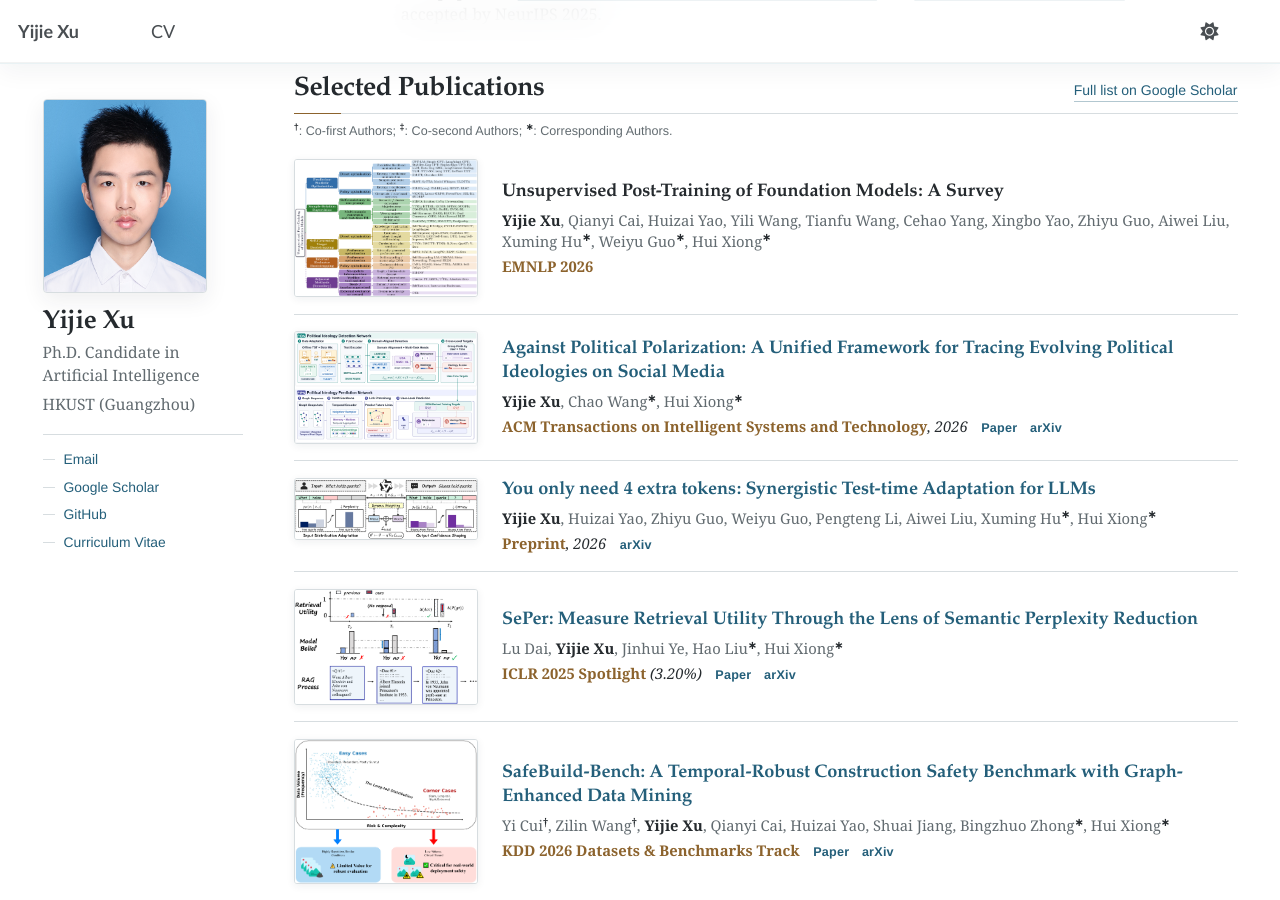
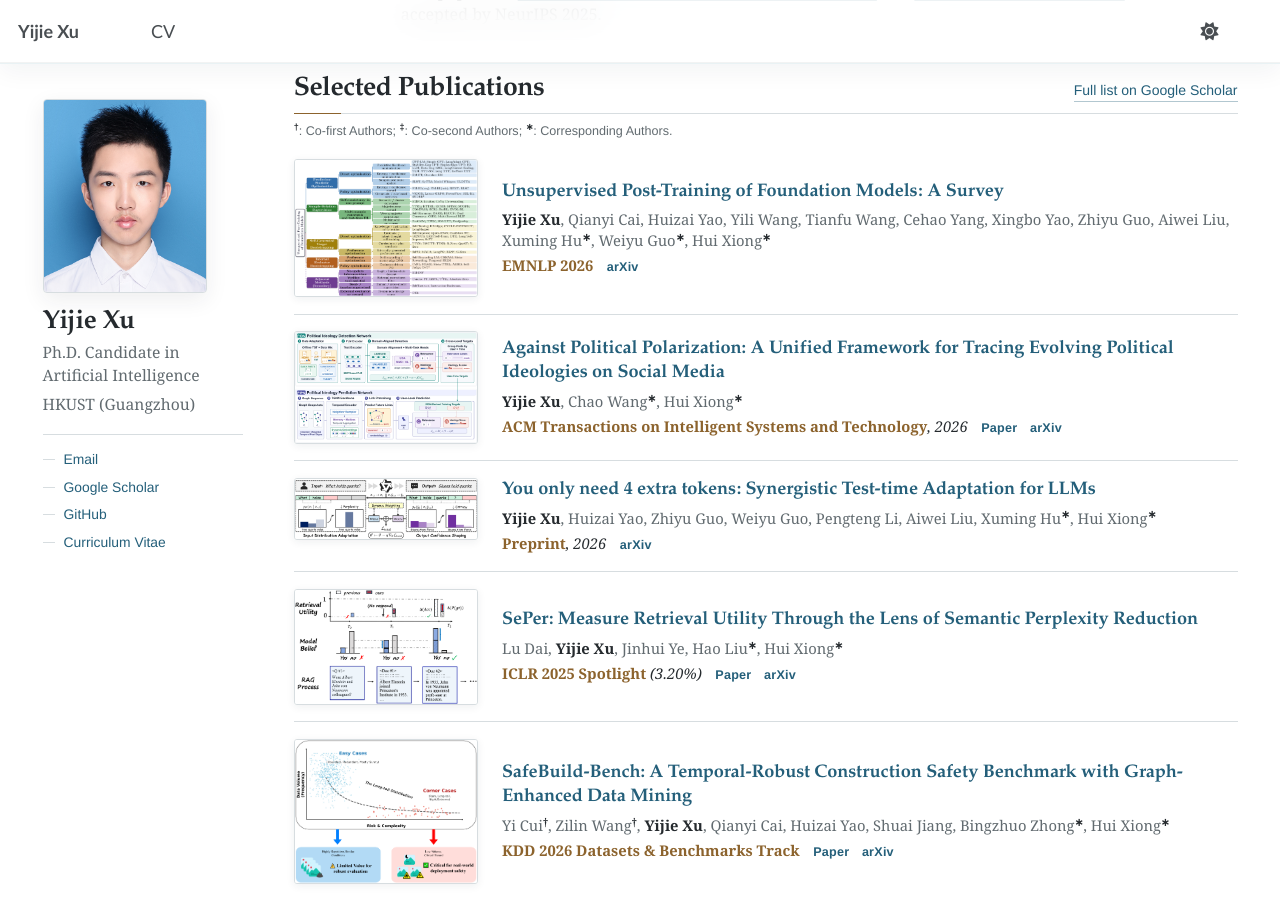
Before and after one commit to yeahjack/yeahjack.github.io, a Jekyll site: the page built from _pages/about.md, in a window 1280 px wide and 900 px high, scrolled down 714 px. Built offline with Jekyll 4.4.1, drawn with Linux system fonts in a browser that asks for light colours; a script that is not in the unit is left out.

Commit message:
Add survey arXiv link

```diff
--- a/_pages/about.md
+++ b/_pages/about.md
@@ -561,15 +561,16 @@ redirect_from:
         <p class="academic-pub__legend"><sup>†</sup>: Co-first Authors; <sup>‡</sup>: Co-second Authors; <sup>∗</sup>: Corresponding Authors.</p>
 
         <article class="academic-pub">
-          <div class="academic-pub__figure" role="img" aria-label="Taxonomy of unsupervised post-training methods" tabindex="0">
+          <a class="academic-pub__figure" href="https://arxiv.org/abs/2608.24982" aria-label="View Unsupervised Post-Training of Foundation Models">
             <img class="academic-pub__thumbnail" src="/images/home/upt-survey-taxonomy.webp?v=4" alt="Taxonomy tree for unsupervised post-training without external ground truth">
             <img class="academic-pub__preview" src="/images/home/upt-survey-taxonomy.webp?v=4" alt="" aria-hidden="true">
-          </div>
+          </a>
           <div class="academic-pub__content">
-            <h3 class="academic-pub__title">Unsupervised Post-Training of Foundation Models: A Survey</h3>
+            <h3 class="academic-pub__title"><a href="https://arxiv.org/abs/2608.24982">Unsupervised Post-Training of Foundation Models: A Survey</a></h3>
             <p class="academic-pub__authors"><strong>Yijie Xu</strong>, Qianyi Cai, Huizai Yao, Yili Wang, Tianfu Wang, Cehao Yang, Xingbo Yao, Zhiyu Guo, Aiwei Liu, Xuming Hu<sup>∗</sup>, Weiyu Guo<sup>∗</sup>, Hui Xiong<sup>∗</sup></p>
             <div class="academic-pub__meta">
               <p class="academic-pub__venue"><strong>EMNLP 2026</strong></p>
+              <div class="academic-pub__links"><a href="https://arxiv.org/abs/2608.24982">arXiv</a></div>
             </div>
           </div>
         </article>
```
